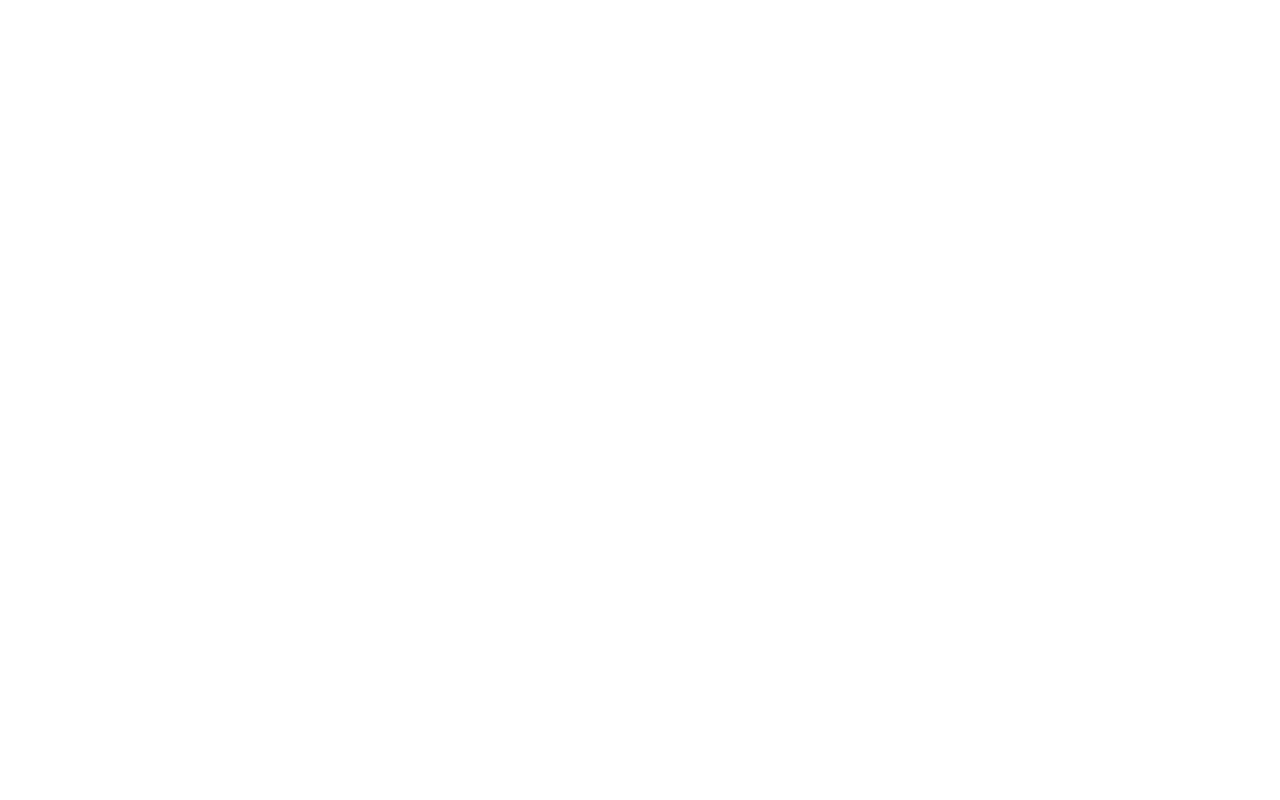
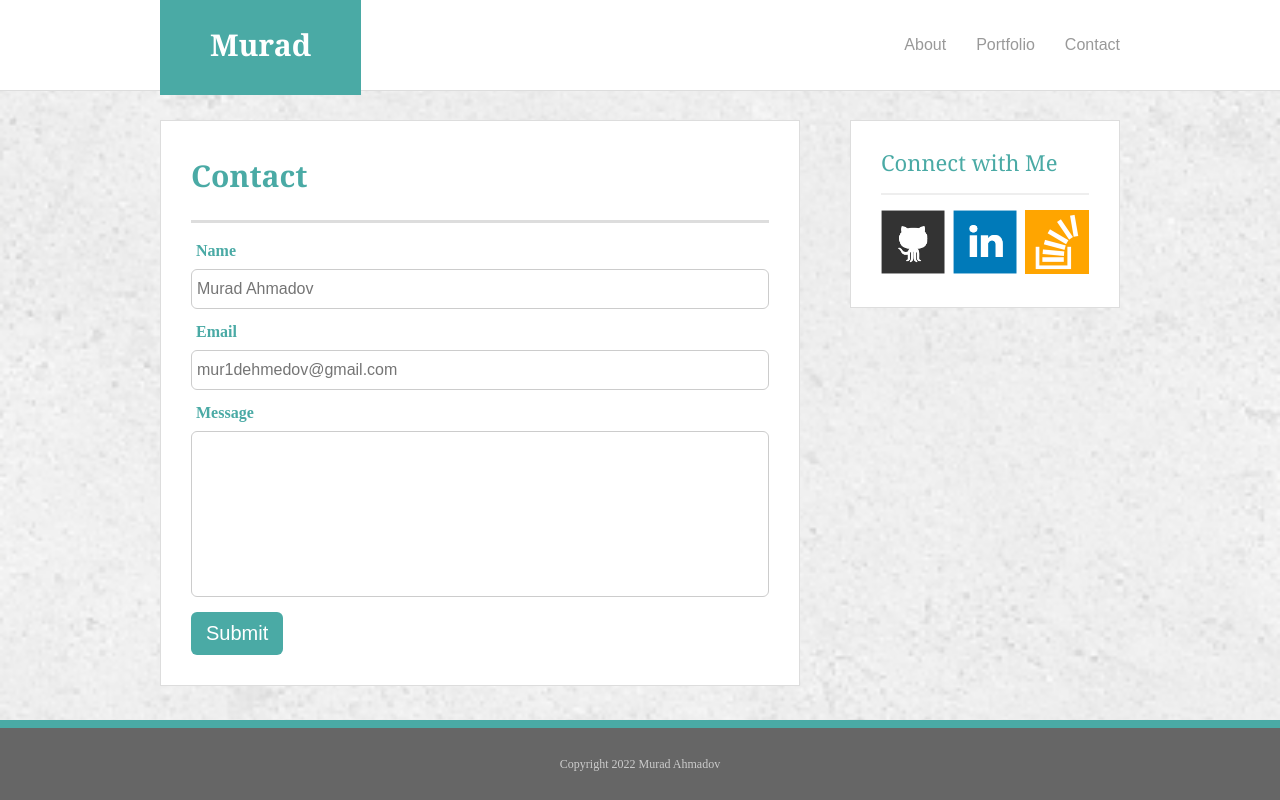
Before and after one commit to mrdahmadov1/Basic-Portfolio-2, a plain HTML site: page contact.html in a window 1280 px wide. Drawn offline with Linux system fonts and the light colour scheme.

Commit message:
completed with flex

```diff
--- a/assets/css/reset.css
+++ b/assets/css/reset.css
@@ -128,3 +128,12 @@ table {
     border-spacing: 0;
     border-collapse: collapse;
 }
+
+.row, .col{
+    box-sizing: border-box;
+}
+
+a{
+    text-decoration: none;
+    color: inherit;
+}
--- a/assets/css/style.css
+++ b/assets/css/style.css
@@ -0,0 +1,277 @@
+body {
+    background-image: url(../images/bg-image.png);
+    background-size: cover;
+}
+
+.wrapper {
+    min-height: 100vh;
+    display: flex;
+    flex-direction: column;
+    justify-content: space-between;
+}
+
+.container {
+    width: 960px;
+    margin: 0 auto;
+}
+
+.row,
+.col {
+    box-sizing: border-box;
+}
+
+.row {
+    display: flex;
+    flex-direction: row;
+    flex-wrap: wrap;
+    /* border: 1px solid blue; */
+}
+
+.col {
+    /* border: 1px solid red; */
+}
+
+
+.col-1 {
+    flex: 0 0 8.333333333333334%;
+}
+
+.col-2 {
+    flex: 0 0 16.666666666666668%;
+}
+
+.col-3 {
+    flex: 0 0 25%;
+}
+
+.col-4 {
+    flex: 0 0 33.333333333333336%;
+}
+
+.col-5 {
+    flex: 0 0 41.66666666666667%;
+}
+
+.col-6 {
+    flex: 0 0 50%;
+}
+
+.col-7 {
+    flex: 0 0 58.333333333333336%;
+}
+
+.col-8 {
+    flex: 0 0 66.66666666666667%;
+}
+
+.col-9 {
+    flex: 0 0 75%;
+}
+
+.col-10 {
+    flex: 0 0 83.33333333333334%;
+}
+
+.col-11 {
+    flex: 0 0 91.66666666666667%;
+}
+
+.col-12 {
+    flex: 0 0 100%;
+}
+
+/* header starts */
+
+header {
+    background: #ffffff;
+    border-bottom: 1px solid #ddd;
+    position: fixed;
+    top: 0;
+    left: 0;
+    right: 0;
+    z-index: 199;
+}
+
+header .container {
+    align-items: center;
+}
+
+header .container .logo h1 a,
+section.section-1 .about-me h2 {
+    font-family: Georgia, 'Times New Roman', Times, serif;
+    font-size: 30px;
+    font-weight: 700;
+}
+
+header .container .logo h1 a {
+    line-height: 90px;
+    background: #4aaaa5;
+    color: #ffffff;
+    padding: 30px 50px;
+}
+
+header .container .menu ul {
+    justify-content: flex-end;
+}
+
+header .container .menu ul a {
+    padding-left: 15px;
+    margin-left: 15px;
+    line-height: 18px;
+    color: #999;
+    font-family: Arial, Helvetica, sans-serif;
+}
+
+/* header ends */
+
+
+/* main starts */
+
+section.section-1 {
+    margin: 120px 0 30px;
+    justify-content: space-between;
+}
+
+section.section-1 .about-me {
+    max-width: 650px;
+    padding: 30px;
+    border: 1px solid #ddd;
+    background: white;
+}
+
+section.section-1 .about-me h2 {
+    line-height: 49px;
+    padding-bottom: 20px;
+    margin-bottom: 20px;
+    border-bottom: 3px solid #ddd;
+    color: #4aaaa5;
+}
+
+section.section-1 .about-me .content img.my-photo {
+    width: 175px;
+    float: left;
+    margin-right: 20px;
+    border-radius: 16px;
+}
+
+section.section-1 .about-me .content p {
+    font-size: 18px;
+    line-height: 27px;
+    color: #777;
+    font-family: Arial, "Helvetica Neue", Helvetica, sans-serif;
+}
+
+section.section-1 .connect-me {
+    border: 1px solid #ddd;
+    padding: 30px;
+    max-width: 270px;
+    height: fit-content;
+    background: whITE;
+}
+
+section.section-1 .connect-me h3 {
+    font-size: 22px;
+    line-height: 22px;
+    font-family: Georgia, 'Times New Roman', Times, serif;
+    margin-bottom: 15px;
+    padding-bottom: 20px;
+    border-bottom: 2px solid #eee;
+    color: #4aaaa5;
+}
+
+section.section-1 .connect-me ul {
+    justify-content: space-between;
+}
+
+section.section-1 .connect-me ul img {
+    width: 64px;
+}
+
+/* main ends */
+
+/* footer starts */
+
+footer {
+    background: #666;
+    color: #ccc;
+    font-size: 12px;
+    padding: 30px 0;
+    text-align: center;
+    border-top: 8px solid #4aaaa5;
+}
+
+/* footer ends */
+
+/* portfolio html - projects section starts */
+
+.about-me .content {
+    gap: 30px;
+}
+
+.about-me .content .project {
+    position: relative;
+}
+
+.about-me .content .project p {
+    position: absolute;
+    background-color: #4aaaa5;
+    left: 0;
+    right: 0;
+    bottom: 25px;
+    padding: 12px;
+    text-align: center;
+    color: white !important;
+    z-index: 99;
+}
+
+.about-me .content .project img {
+    box-sizing: border-box;
+    opacity: .75;
+    width: 274px;
+    border-radius: 16px;
+}
+
+/* portfolio html - projects section ends */
+
+/* contact html - contact section starts */
+
+label,
+input,
+button,
+textarea {
+    display: block;
+    border-radius: 6px;
+}
+
+label {
+    margin-bottom: 10px;
+    margin-left: 5px;
+    color: #4aaaa5;
+    font-weight: 600;
+}
+
+input,
+textarea {
+    box-sizing: border-box;
+    width: 100%;
+    font-size: 16px;
+    margin-bottom: 15px;
+    padding: 10px 5px;
+    border: 1px solid #ccc;
+    outline: none;
+}
+
+textarea {
+    resize: none;
+}
+
+button {
+    border: none;
+    background-color: #4aaaa5;
+    color: white;
+    font-size: 20px;
+    padding: 10px 15px;
+    cursor: pointer;
+}
+
+/* contact html - contact section ends */
--- a/contact.html
+++ b/contact.html
@@ -0,0 +1,66 @@
+<!DOCTYPE html>
+<html lang="en">
+
+<head>
+    <meta charset="UTF-8">
+    <meta http-equiv="X-UA-Compatible" content="IE=edge">
+    <meta name="viewport" content="width=device-width, initial-scale=1.0">
+    <title>My Portfolio</title>
+    <link rel="stylesheet" href="assets/css/reset.css">
+    <link rel="stylesheet" href="assets/css/style.css">
+</head>
+
+<body>
+    <div class="wrapper">
+        <header>
+            <div class="container row">
+                <div class="logo col col-3">
+                    <h1><a href="index.html">Murad</a></h1>
+                </div>
+                <div class="menu col col-9">
+                    <ul class="row">
+                        <a href="index.html">About</a>
+                        <a href="portfolio.html">Portfolio</a>
+                        <a href="contact.html">Contact</a>
+                    </ul>
+                </div>
+            </div>
+        </header>
+        <main class="container">
+            <section class="row section-1">
+                <div class="about-me col col-8">
+                    <h2>Contact</h2>
+                    <form action="#">
+                        <label for="name">Name</label>
+                        <input type="text" id="name" placeholder="Murad Ahmadov">
+                        <label for="email">Email</label>
+                        <input type="email" id="email" placeholder="mur1dehmedov@gmail.com">
+                        <label for="message">Message</label>
+                        <textarea name="message" id="message" rows="8"></textarea>
+                        <button class="submit">Submit</button>
+                    </form>
+                </div>
+                <div class="connect-me col col-4">
+                    <h3>Connect with Me</h3>
+                    <ul class="row">
+                        <a href="https://github.com/mrdahmadov1">
+                            <img src="assets/images/github.png" alt="github"></a>
+                        <a href="https://linkedin.com">
+                            <img src="assets/images/linkedin.png" alt="linkedin">
+                        </a>
+                        <a href="https://stackoverflow.com">
+                            <img src="assets/images/stackoverflow.png" alt="stackoverflow">
+                        </a>
+                    </ul>
+                </div>
+            </section>
+        </main>
+        <footer>
+            <div class="container">
+                <p class="col col-12">Copyright 2022 Murad Ahmadov</p>
+            </div>
+        </footer>
+    </div>
+</body>
+
+</html>
```
Also changed, not shown: index.html (+57 -1 lines), portfolio.html (+89 -0 lines).
